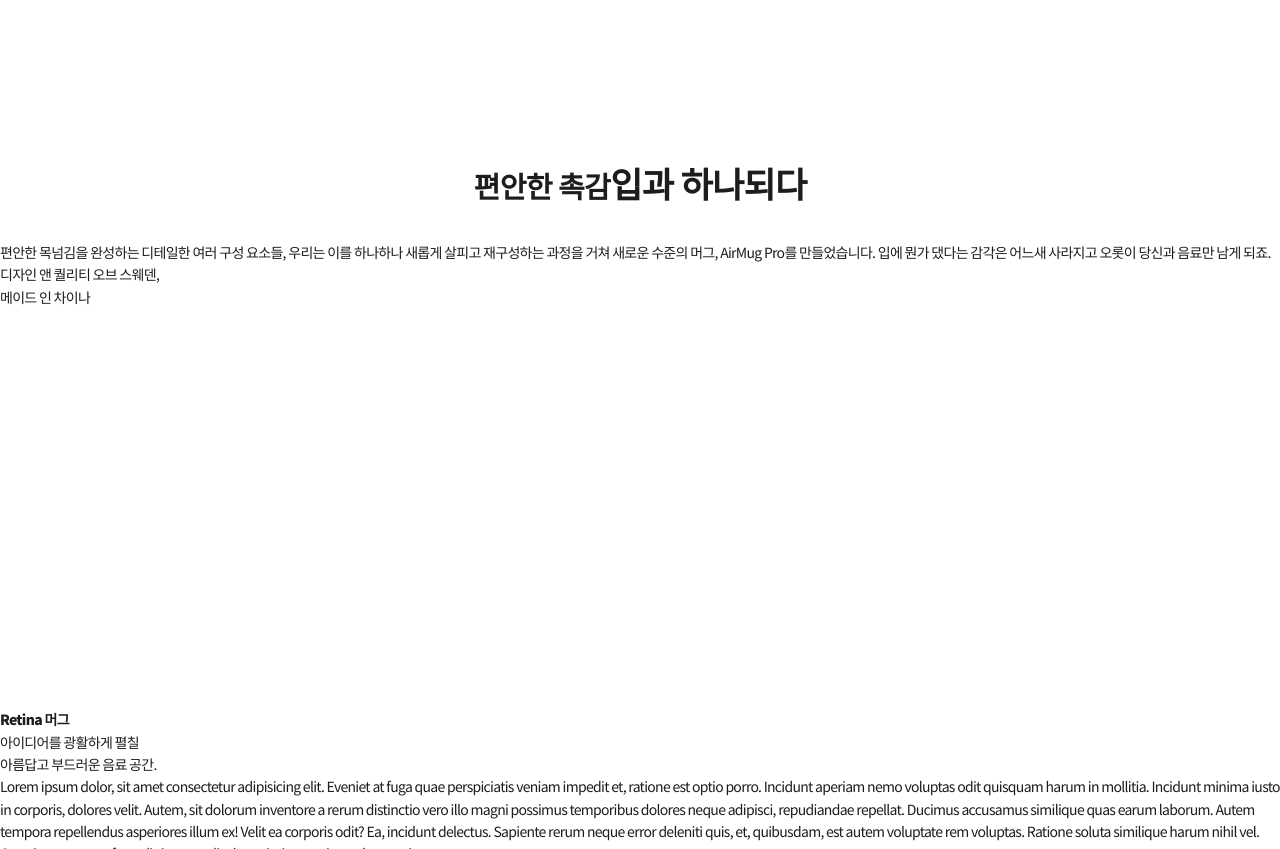
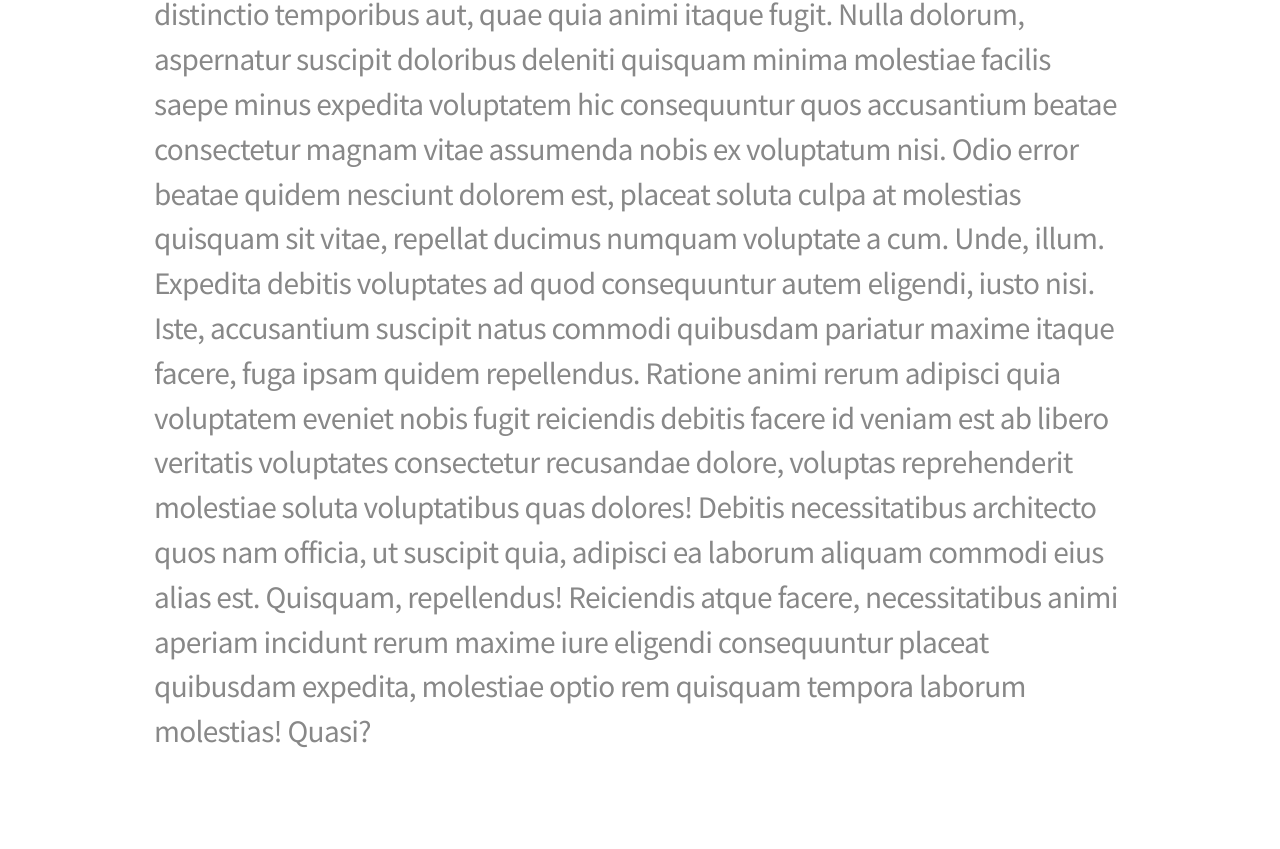
Before and after one commit to nanggo/air-mug, a plain HTML site: page index.html in a window 1280 px wide. Shown: the part 1951-2800 px from the top of the page. Drawn offline with Linux system fonts and the light colour scheme.

Commit message:
Add more style

```diff
--- a/css/main.css
+++ b/css/main.css
@@ -1,13 +1,13 @@
 @charset 'utf-8';
 
 html {
-  font-family: 'Noto Sans KR', sans-serif;
+  font-family: "Noto Sans KR", sans-serif;
   font-size: 14px;
 }
 
 body {
   overflow-x: hidden;
-  color: rgb(29,29,31);
+  color: rgb(29, 29, 31);
   letter-spacing: -0.05em;
   background-color: white;
 }
@@ -17,7 +17,7 @@
 }
 
 a {
-  color: rgb(29,29,31);
+  color: rgb(29, 29, 31);
   text-decoration: none;
 }
 
@@ -51,14 +51,17 @@
   font-size: 1.4rem;
   font-weight: bold;
 }
+
 .local-nav-links a {
   font-size: 0.8rem;
 }
+
 .local-nav-links a:not(.product-name) {
   margin-left: 2em;
 }
+
 .scroll-section {
-  padding-top: 50vh
+  padding-top: 50vh;
 }
 
 #scroll-section-0 h1 {
@@ -81,7 +84,20 @@
   text-align: center;
   line-height: 1.2;
 }
+
+.main-message small {
+  display: block;
+  margin-bottom: 0.5em;
+  font-size: 1rem;
+}
+
+#scroll-section-2 .main-message {
+  font-size: 3.5rem;
+}
+
 .description {
+  max-width: 1000px;
+  margin: 0 auto;
   padding: 0 1rem;
   font-size: 1.2rem;
   color: #888;
@@ -91,5 +107,75 @@
   float: left;
   margin-right: 0.2em;
   font-size: 3rem;
-  color: rgb(29,29,31);
+  color: rgb(29, 29, 31);
 }
+
+.desc-message {
+  width: 50%;
+  font-weight: bold;
+}
+
+.pin {
+  width: 1px;
+  height: 100px;
+  background-color: rgb(29, 29, 31);
+}
+
+.mid-message {
+  max-width: 1000px;
+  margin: 0 auto;
+  padding: 0 1rem;
+  font-size: 2rem;
+  color: #888;
+}
+
+.mid-message strong {
+  color: rgb(29, 29, 31);
+}
+
+.canvas-caption {
+  max-width: 1000px;
+  margin: 0 auto;
+  padding: 0 1rem;
+  font-size: 1.2rem;
+  color: #888;
+}
+
+.footer {
+  display: flex;
+  align-items: center;
+  justify-content: center;
+  height: 7rem;
+  color: white;
+  background-color: darkorange;
+}
+
+@media (min-width: 1024px) {
+  #scroll-section-0 h1 {
+    font-size: 9vw;
+  }
+  .main-message {
+    font-size: 4vw;
+  }
+  .description {
+    font-size: 2rem;
+  }
+  .description strong {
+    font-size: 6rem;
+  }
+  #scroll-section-2 .main-message {
+    font-size: 6vw;
+  }
+  .main-message small {
+    font-size: 1.5vw;
+  }
+  .desc-message {
+    width: 20%;
+  }
+  .mid-message {
+    font-size: 4vw;
+  }
+  .canvas-caption {
+    font-size: 2rem;
+  }
+}
```
